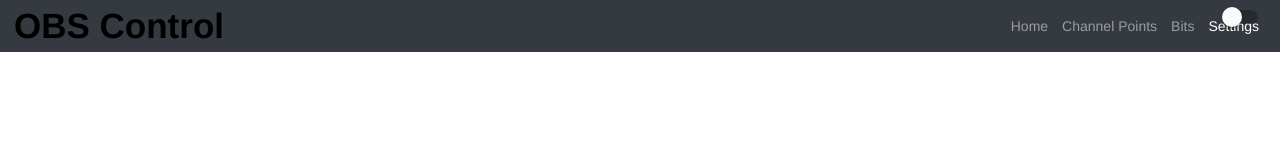
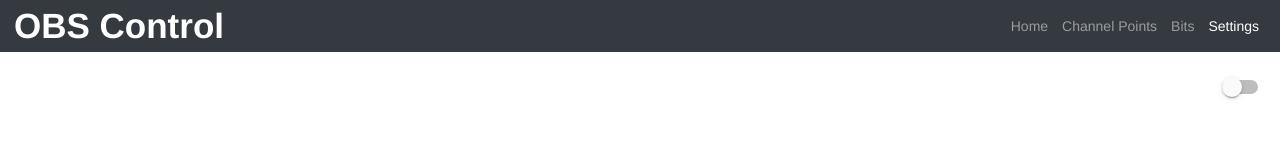
Before and after one commit to rubbertoe64/twitch-obs-control, an Electron app: page src/settings.html in a window 1280 px wide. Drawn offline with nearby package versions, Linux system fonts and the light colour scheme; no server answers.

Commit message:
Add: navbrand css

```diff
--- a/src/assets/css/index.css
+++ b/src/assets/css/index.css
@@ -39,6 +39,10 @@
 .small-text-red {
   font-size: 10px;
   color: rgb(250, 95, 95);
+}
+
+.theme-switch-button > label {
+  top: 70px;
 }
 
 .mdl-dialog {
@@ -84,3 +88,7 @@
 .pointer {
   cursor: pointer;
 }
+
+.navbar-brand {
+  padding-left: 200px;
+}
--- a/src/assets/css/light-theme.css
+++ b/src/assets/css/light-theme.css
@@ -3,6 +3,10 @@
   color: black;
 }
 
+.main-title {
+  color: white;
+}
+
 .reward-points-list {
   border: 1px black solid;
 }
```
